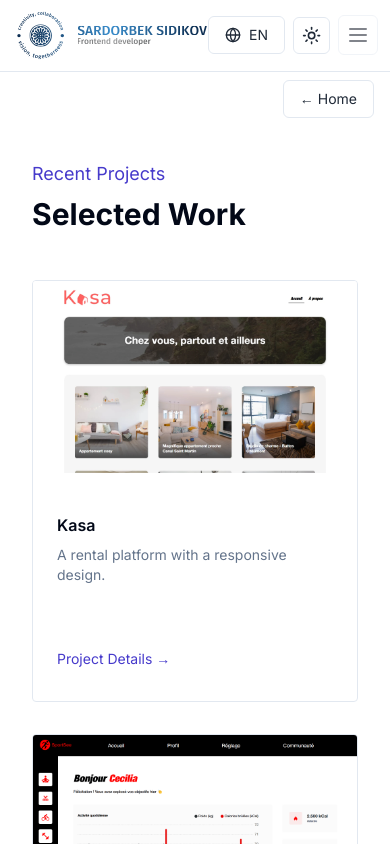
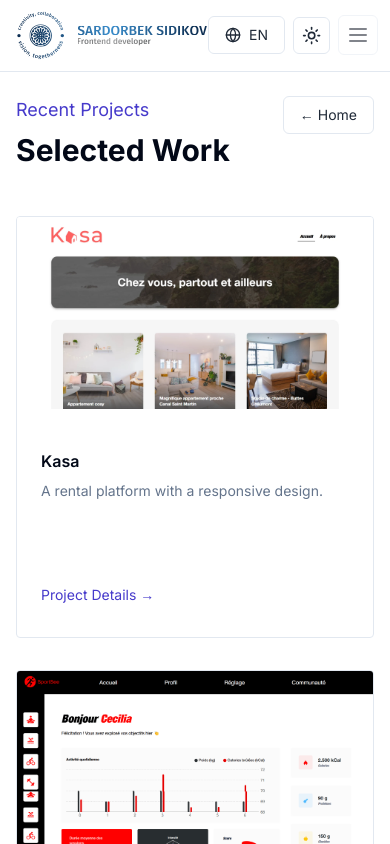
Before and after one commit to ssidikov/portfolio, a Next.js app: page /projects in a window 390 px wide. Shown: the top 844 px of the page. Built offline with nearby package versions, Linux system fonts and the light colour scheme.

Commit message:
Refactor ProjectPage and ProjectsPage components for improved structure and styling; adjust padding in Portfolio and Technologies components for consistency

```diff
--- a/app/projects/[id]/page.tsx
+++ b/app/projects/[id]/page.tsx
@@ -5,14 +5,13 @@ import Link from 'next/link'
 import Header from '@/components/Header'
 import Footer from '@/components/Footer'
 import { projects } from '@/data/portfolio-data'
-import { LanguageProvider } from '@/context/LanguageContext'
 import { useLanguage } from '@/context/LanguageContext'
 
 const getProjectById = (id: string) => {
   return projects.find((p) => p.id === id) || null
 }
 
-function ProjectPageContent({ params }: { params: { id: string } | Promise<{ id: string }> }) {
+export default function ProjectPage({ params }: { params: { id: string } | Promise<{ id: string }> }) {
   // Next.js 14+ migration: unwrap params if it's a Promise
   // eslint-disable-next-line @typescript-eslint/no-explicit-any
   const actualParams =
@@ -42,7 +41,7 @@ function ProjectPageContent({ params }: { params: { id: string } | Promise<{ id:
   return (
     <div className='min-h-screen text-foreground transition-colors duration-300 bg-gradient-light dark:bg-gradient-dark'>
       <Header />
-      <main className='container mx-auto px-4 pt-20 md:pt-32 min-h-screen'>
+      <main className='container mx-auto px-4 pt-24 md:pt-32 min-h-screen'>
         <div className='float-right'>
           <Link href='/projects'>
             <button className='px-4 py-2 text-sm border p-2 rounded-md bg-transparent text-gray-800 dark:text-gray-200 hover:bg-gray-100 dark:hover:bg-gray-800'>
@@ -90,17 +89,8 @@ function ProjectPageContent({ params }: { params: { id: string } | Promise<{ id:
               </Link>
             </div>
           </div>
-        </article>
-      </main>
+        </article>      </main>
       <Footer />
     </div>
   )
 }
-
-export default function ProjectPage({ params }: { params: { id: string } }) {
-  return (
-    <LanguageProvider>
-      <ProjectPageContent params={params} />
-    </LanguageProvider>
-  )
-}
--- a/app/projects/page.tsx
+++ b/app/projects/page.tsx
@@ -3,34 +3,18 @@ import Link from 'next/link'
 import Header from '@/components/Header'
 import Footer from '@/components/Footer'
 import Portfolio from '@/components/Portfolio'
-import { LanguageProvider } from '@/context/LanguageContext'
 import { useLanguage } from '@/context/LanguageContext'
 
-function ProjectsPageContent() {
+export default function ProjectsPage() {
   const { t } = useLanguage()
 
   return (
     <div className='min-h-screen text-foreground transition-colors duration-300 bg-gradient-light dark:bg-gradient-dark'>
       <Header />
-      <main className='container mx-auto px-4 pt-20 md:pt-32'>
-        <div className='float-right'>
-          <Link href='/'>
-            <button className='px-4 py-2 text-sm border p-2 rounded-md bg-transparent text-gray-800 dark:text-gray-200 hover:bg-gray-100 dark:hover:bg-gray-800'>
-              ← {t('nav.home')}
-            </button>
-          </Link>
-        </div>
+      <main className='container mx-auto py-20 pt-24 md:pt-32'>
         <Portfolio showAllProjects />
       </main>
       <Footer />
     </div>
   )
 }
-
-export default function ProjectsPage() {
-  return (
-    <LanguageProvider>
-      <ProjectsPageContent />
-    </LanguageProvider>
-  )
-}
--- a/components/Portfolio.tsx
+++ b/components/Portfolio.tsx
@@ -43,12 +43,18 @@ export default function Portfolio({ title, subtitle, showAllProjects = false }:
   const localizedProjects = getLocalizedProjects()
 
   return (
-    <section id='portfolio' className='container mx-auto px-4 pt-20'>
-      <AnimatedSection className='flex justify-between items-center mb-12'>
+    <section id='portfolio' className='container mx-auto px-4'>      <AnimatedSection className='flex justify-between mb-12'>
         <div>
           <h2 className='text-lg text-primary mb-2'>{title || t('portfolio.title')}</h2>
           <h3 className='text-3xl font-bold'>{subtitle || t('portfolio.subtitle')}</h3>
         </div>
+        {showAllProjects && (
+          <Link href='/'>
+            <button className='px-4 py-2 text-sm border p-2 rounded-md bg-transparent text-gray-800 dark:text-gray-200 hover:bg-gray-100 dark:hover:bg-gray-800'>
+              ← {t('nav.home')}
+            </button>
+          </Link>
+        )}
         {!showAllProjects && (
           <Link href='/projects'>
             <button className='w-full px-4 py-2 text-sm font-medium bg-transparent border rounded-md hover:bg-gray-100 dark:hover:bg-gray-800 focus:outline-none focus:ring-2 focus:ring-indigo-500 focus:ring-offset-2'>
--- a/components/Technologies.tsx
+++ b/components/Technologies.tsx
@@ -23,7 +23,7 @@ export default function Technologies() {
   const [hoveredTech, setHoveredTech] = useState(t('tech.title'))
 
   return (
-    <section className='container mx-auto px-4'>
+    <section className='container mx-auto px-4 pb-12'>
       <div className='grid grid-cols-4 md:grid-cols-6 gap-[1px] border border-gray-800 bg-gray-800'>
         {/* Title */}
         <AnimatedSection className='col-span-4 md:col-span-2 bg-background p-[clamp(1rem,2vw,2rem)] flex flex-col border justify-cente'>
```
